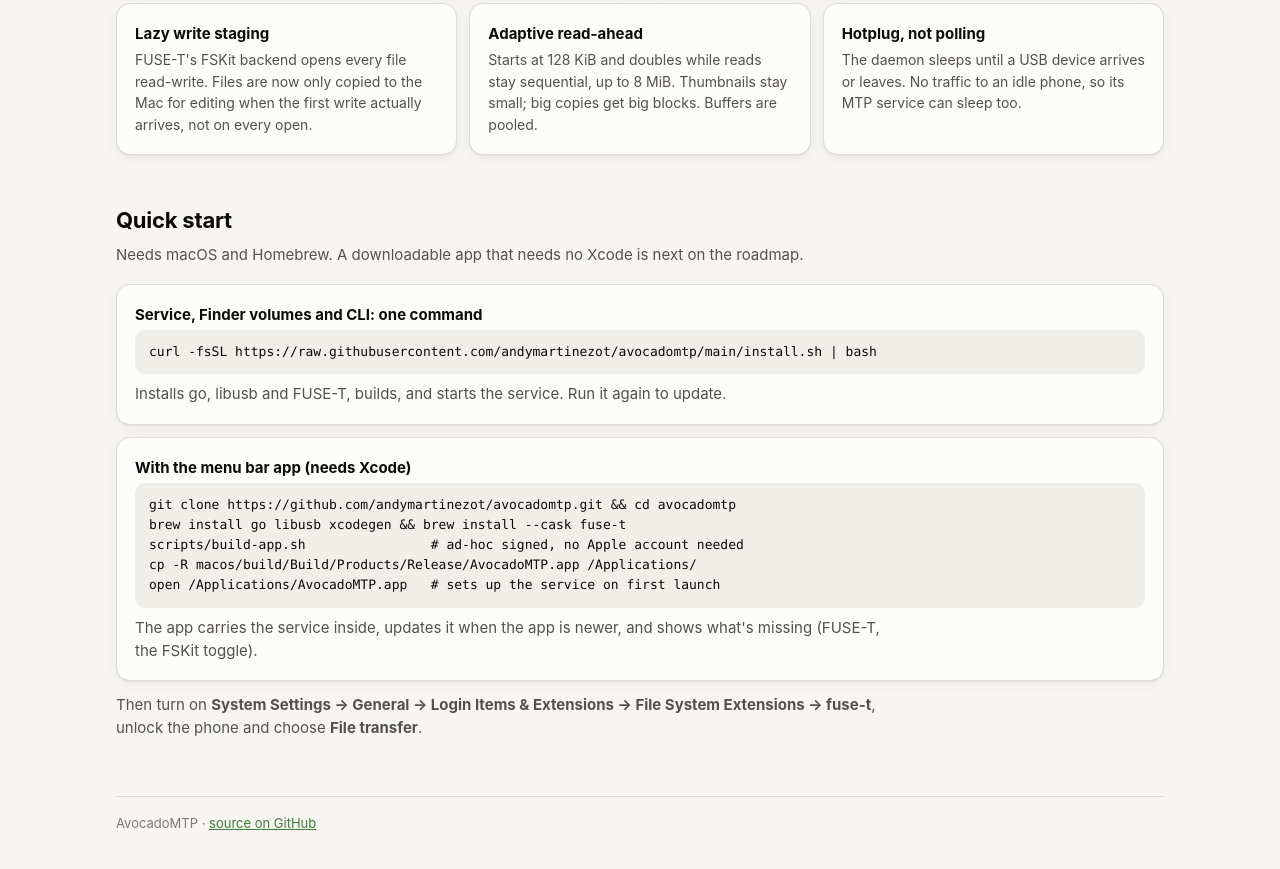
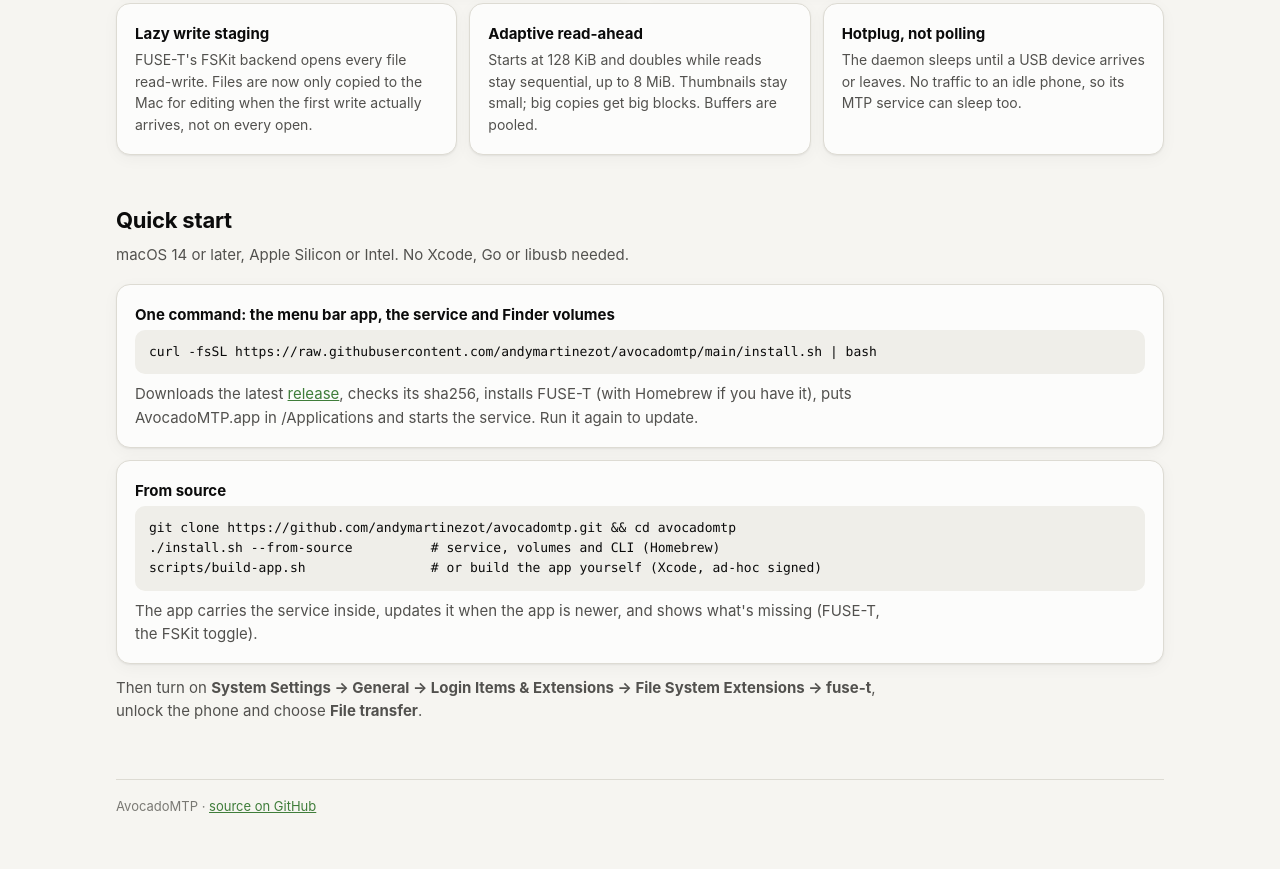
Before and after one commit to andymartinezot/avocadomtp, a plain HTML site: page docs/index.html in a window 1280 px wide. Shown: the part 3297-4166 px from the top of the page. Drawn offline with Linux system fonts and the light colour scheme.

Commit message:
Document the one-command app install and releasing
The quick start is now the single install command, which installs the
menu bar app from the latest release; source and Xcode builds move
into a collapsed section. A note explains what the installer verifies,
a Releasing section describes scripts/release.sh, and the docs page
and roadmap match.

```diff
--- a/docs/index.html
+++ b/docs/index.html
@@ -274,14 +274,12 @@
 </div>
 
 <h2>Quick start</h2>
-<p class="sub">Needs macOS and Homebrew. A downloadable app that needs no Xcode is next on the roadmap.</p>
-<div class="card"><h3>Service, Finder volumes and CLI: one command</h3><pre>curl -fsSL https://raw.githubusercontent.com/andymartinezot/avocadomtp/main/install.sh | bash</pre>
-<p class="sub" style="margin:8px 0 0">Installs go, libusb and FUSE-T, builds, and starts the service. Run it again to update.</p></div>
-<div class="card" style="margin-top:12px"><h3>With the menu bar app (needs Xcode)</h3><pre>git clone https://github.com/andymartinezot/avocadomtp.git &amp;&amp; cd avocadomtp
-brew install go libusb xcodegen &amp;&amp; brew install --cask fuse-t
-scripts/build-app.sh                # ad-hoc signed, no Apple account needed
-cp -R macos/build/Build/Products/Release/AvocadoMTP.app /Applications/
-open /Applications/AvocadoMTP.app   # sets up the service on first launch</pre>
+<p class="sub">macOS 14 or later, Apple Silicon or Intel. No Xcode, Go or libusb needed.</p>
+<div class="card"><h3>One command: the menu bar app, the service and Finder volumes</h3><pre>curl -fsSL https://raw.githubusercontent.com/andymartinezot/avocadomtp/main/install.sh | bash</pre>
+<p class="sub" style="margin:8px 0 0">Downloads the latest <a href="https://github.com/andymartinezot/avocadomtp/releases">release</a>, checks its sha256, installs FUSE-T (with Homebrew if you have it), puts AvocadoMTP.app in /Applications and starts the service. Run it again to update.</p></div>
+<div class="card" style="margin-top:12px"><h3>From source</h3><pre>git clone https://github.com/andymartinezot/avocadomtp.git &amp;&amp; cd avocadomtp
+./install.sh --from-source          # service, volumes and CLI (Homebrew)
+scripts/build-app.sh                # or build the app yourself (Xcode, ad-hoc signed)</pre>
 <p class="sub" style="margin:8px 0 0">The app carries the service inside, updates it when the app is newer, and shows what's missing (FUSE-T, the FSKit toggle).</p></div>
 <p class="sub" style="margin:12px 0 0">Then turn on <b>System Settings → General → Login Items &amp; Extensions → File System Extensions → fuse-t</b>, unlock the phone and choose <b>File transfer</b>.</p>
 
```
Also changed, not shown: 1 other file.
